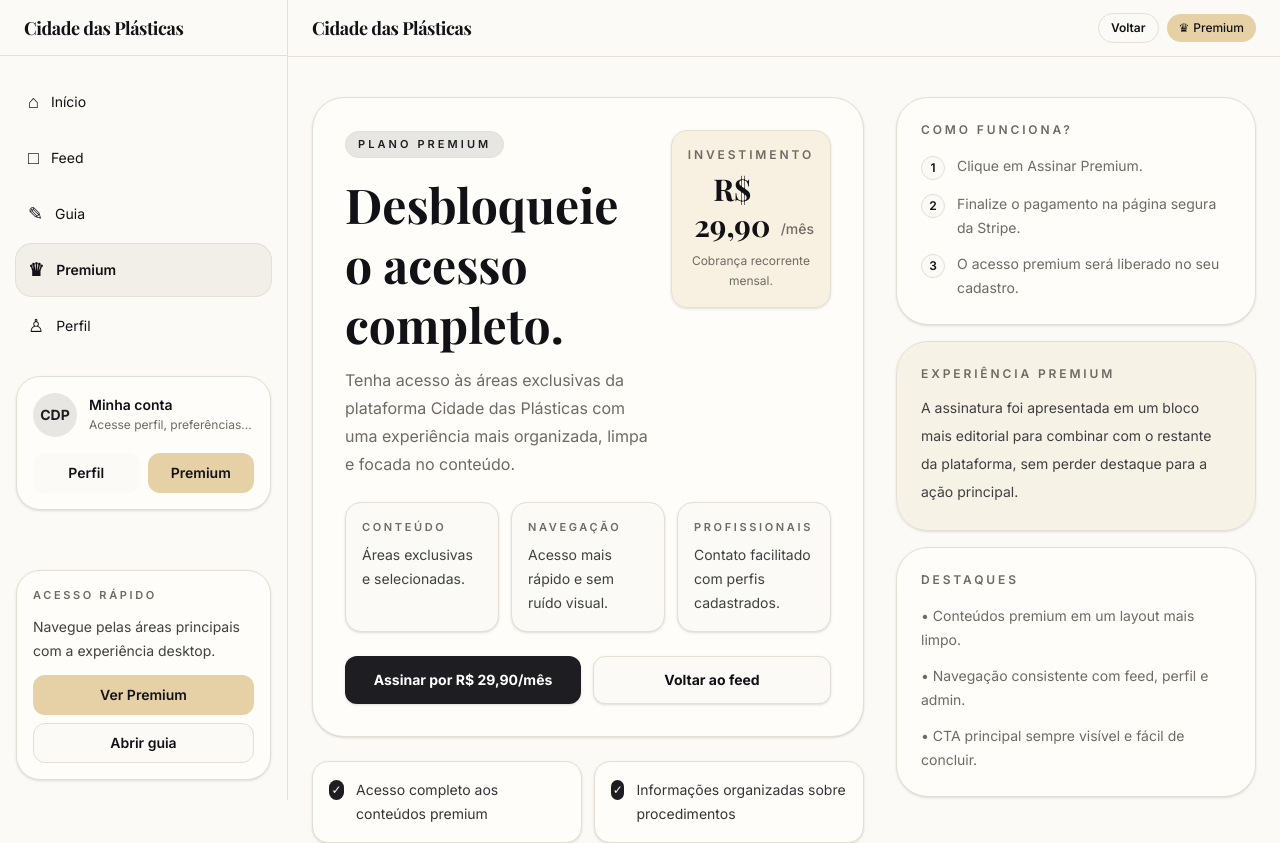
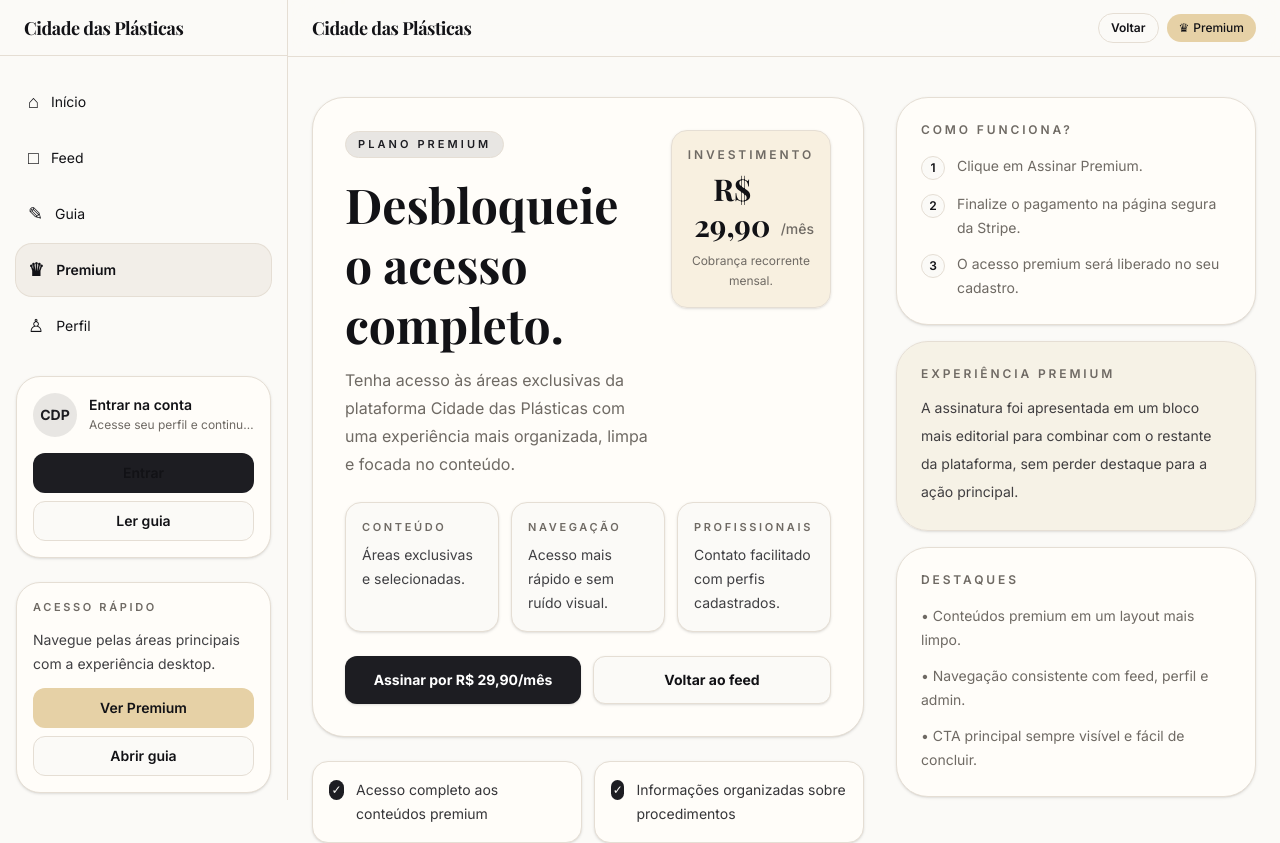
Before and after one commit to LeandroSatsuki/Uba-Cidade-Das-Plasticas, a Next.js app: page /premium in a window 1280 px wide. Shown: the top 843 px of the page. Built offline with nearby package versions, Linux system fonts and the light colour scheme.

Commit message:
feat: add account sidebar actions

```diff
--- a/src/components/app-shell.tsx
+++ b/src/components/app-shell.tsx
@@ -1,11 +1,15 @@
 import Link from "next/link";
 import type { ReactNode } from "react";
+import { BottomNav } from "@/components/bottom-nav";
+import { getCurrentViewerProfile } from "@/lib/current-profile";
 
 type AppShellProps = {
   children: ReactNode;
 };
 
-export function AppShell({ children }: AppShellProps) {
+export async function AppShell({ children }: AppShellProps) {
+  const viewer = await getCurrentViewerProfile();
+
   return (
     <div className="min-h-screen overflow-x-hidden bg-background text-foreground lg:pl-72">
       <header className="sticky top-0 z-50 border-b border-border bg-background/80 backdrop-blur-xl">
@@ -29,6 +33,8 @@
       <main className="mx-auto min-h-[calc(100vh-3.5rem)] max-w-lg px-4 pb-20 pt-6 lg:max-w-6xl lg:px-6 lg:pb-10">
         {children}
       </main>
+
+      <BottomNav viewer={viewer} />
     </div>
   );
 }
--- a/src/components/bottom-nav.tsx
+++ b/src/components/bottom-nav.tsx
@@ -1,10 +1,12 @@
 "use client";
 
 import Link from "next/link";
-import { usePathname } from "next/navigation";
+import { usePathname, useRouter } from "next/navigation";
+import type { ViewerProfile } from "@/lib/current-profile";
 
 type BottomNavProps = {
   className?: string;
+  viewer?: ViewerProfile;
 };
 
 function resolveActivePath(pathname: string) {
@@ -91,8 +93,104 @@
   );
 }
 
-export function BottomNav({ className }: BottomNavProps) {
+function DesktopAccountCard({ viewer, pathname }: { viewer: ViewerProfile | undefined; pathname: string }) {
+  const router = useRouter();
+  const safeViewer = viewer ?? { authUserId: null, authEmail: null, authFullName: null, profile: null };
+  const fullName =
+    safeViewer.profile?.full_name ?? safeViewer.authFullName ?? safeViewer.authEmail ?? "Minha conta";
+  const avatarUrl = safeViewer.profile?.avatar_url?.trim() ?? "";
+  const initials = (fullName || "CD").slice(0, 2).toUpperCase();
+
+  async function handleLogout() {
+    const { createClient } = await import("@/lib/supabase/client");
+    const supabase = createClient();
+    await supabase.auth.signOut();
+    router.replace("/entrar?next=" + encodeURIComponent(pathname));
+    router.refresh();
+  }
+
+  if (!safeViewer.authUserId) {
+    return (
+      <div className="rounded-[1.5rem] border border-border bg-card p-4 shadow-sm">
+        <div className="flex items-center gap-3">
+          <div className="flex h-11 w-11 items-center justify-center rounded-full bg-primary/10 text-sm font-bold text-primary">
+            CDP
+          </div>
+          <div className="min-w-0 flex-1">
+            <p className="text-sm font-semibold leading-5">Entrar na conta</p>
+            <p className="truncate text-xs leading-5 text-muted-foreground">
+              Acesse seu perfil e continue a navegação.
+            </p>
+          </div>
+        </div>
+
+        <div className="mt-4 grid gap-2">
+          <Link
+            href={`/entrar?next=${encodeURIComponent(pathname)}`}
+            className="inline-flex h-10 items-center justify-center rounded-xl bg-primary px-4 text-sm font-semibold text-primary-foreground transition hover:opacity-90"
+          >
+            Entrar
+          </Link>
+          <Link
+            href="/guia"
+            className="inline-flex h-10 items-center justify-center rounded-xl border border-border bg-background px-4 text-sm font-semibold transition hover:bg-muted"
+          >
+            Ler guia
+          </Link>
+        </div>
+      </div>
+    );
+  }
+
+  return (
+    <div className="rounded-[1.5rem] border border-border bg-card p-4 shadow-sm">
+      <div className="flex items-center gap-3">
+        <div className="flex h-11 w-11 shrink-0 items-center justify-center overflow-hidden rounded-full bg-primary/10 text-sm font-bold text-primary">
+          {avatarUrl ? (
+            // eslint-disable-next-line @next/next/no-img-element
+            <img src={avatarUrl} alt={fullName} className="h-full w-full object-cover" />
+          ) : (
+            initials
+          )}
+        </div>
+
+        <div className="min-w-0 flex-1">
+          <p className="truncate text-sm font-semibold leading-5">{fullName}</p>
+          <p className="truncate text-xs leading-5 text-muted-foreground">
+            {safeViewer.profile?.premium_status === "active" ? "Assinante Premium" : "Perfil e preferências"}
+          </p>
+        </div>
+      </div>
+
+      <div className="mt-4 grid grid-cols-2 gap-2">
+        <Link
+          href="/perfil"
+          className="inline-flex h-10 items-center justify-center rounded-xl bg-background px-4 text-sm font-semibold transition hover:bg-muted"
+        >
+          Perfil
+        </Link>
+        <Link
+          href="/premium"
+          className="inline-flex h-10 items-center justify-center rounded-xl bg-accent px-4 text-sm font-semibold text-accent-foreground transition hover:opacity-90"
+        >
+          Premium
+        </Link>
+      </div>
+
+      <button
+        type="button"
+        onClick={handleLogout}
+        className="mt-2 inline-flex h-10 w-full items-center justify-center rounded-xl border border-border bg-background px-4 text-sm font-semibold transition hover:bg-muted"
+      >
+        Sair
+      </button>
+    </div>
+  );
+}
+
+export function BottomNav({ className, viewer }: BottomNavProps) {
   const pathname = usePathname();
+  const safeViewer = viewer ?? { authUserId: null, authEmail: null, authFullName: null, profile: null };
 
   return (
     <>
@@ -121,34 +219,7 @@
             <NavItems pathname={pathname} desktop />
           </nav>
 
-          <div className="rounded-[1.5rem] border border-border bg-card p-4 shadow-sm">
-            <div className="flex items-center gap-3">
-              <div className="flex h-11 w-11 items-center justify-center rounded-full bg-primary/10 text-sm font-bold text-primary">
-                CDP
-              </div>
-              <div className="min-w-0 flex-1">
-                <p className="text-sm font-semibold leading-5">Minha conta</p>
-                <p className="truncate text-xs leading-5 text-muted-foreground">
-                  Acesse perfil, preferências e assinatura.
-                </p>
-              </div>
-            </div>
-
-            <div className="mt-4 grid grid-cols-2 gap-2">
-              <Link
-                href="/perfil"
-                className="inline-flex h-10 items-center justify-center rounded-xl bg-background px-4 text-sm font-semibold transition hover:bg-muted"
-              >
-                Perfil
-              </Link>
-              <Link
-                href="/premium"
-                className="inline-flex h-10 items-center justify-center rounded-xl bg-accent px-4 text-sm font-semibold text-accent-foreground transition hover:opacity-90"
-              >
-                Premium
-              </Link>
-            </div>
-          </div>
+          <DesktopAccountCard viewer={safeViewer} pathname={pathname} />
 
           <div className="mt-auto space-y-3 rounded-[1.5rem] border border-border bg-card p-4 shadow-sm">
             <p className="text-[11px] font-semibold uppercase tracking-[0.24em] text-muted-foreground">
```
